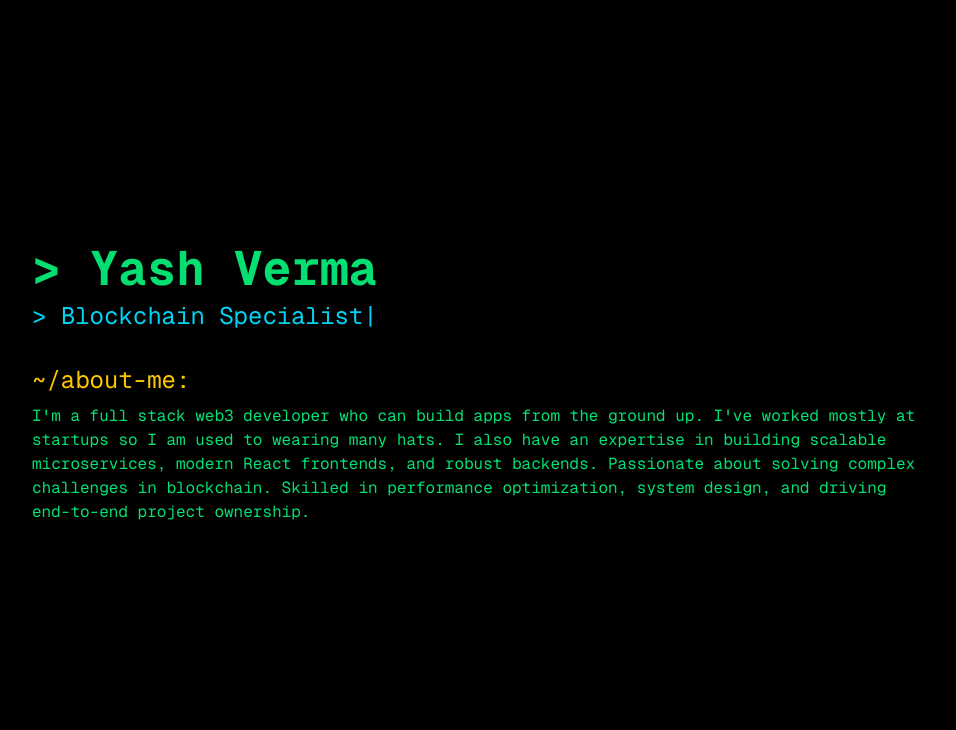
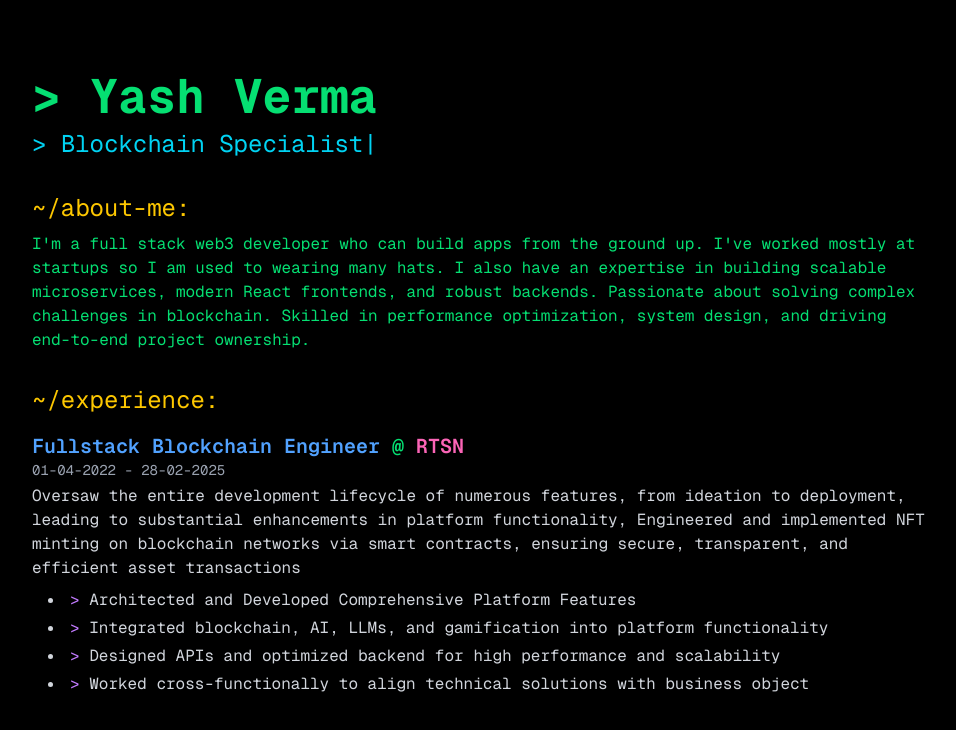
Before and after one commit to Yash-verma18/nextjs-cli-portfolio, a Next.js app: page / in a window 1280 px wide. Shown: the top 730 px of the page, without its empty margins (160-1116 px from the left). Built offline with nearby package versions, Linux system fonts and the light colour scheme.

Commit message:
1. Create the ExperienceSection Component 2. Integrate ExperienceSection into src/app/page.tsx

```diff
--- a/src/app/page.tsx
+++ b/src/app/page.tsx
@@ -1,5 +1,6 @@
 import { data } from '../portfolioData'; // This path should still be correct
-import TypingAnimation from '../components/TypingAnimation';
+import TypingAnimation from '@/components/TypingAnimation';
+import ExperienceSection from '@/components/ExperienceSection';
 export default function HomePage() {
   return (
     <main className="flex min-h-screen flex-col items-center justify-center p-8 bg-black text-green-400 font-mono">
@@ -21,6 +22,8 @@ export default function HomePage() {
           <p>{data.summary}</p>
         </section>
 
+        <ExperienceSection experience={data.experience} />
+
         {/* We will add more sections (experience, skills, contact) here */}
       </div>
     </main>
--- /dev/null
+++ b/src/components/ExperienceSection.tsx
@@ -0,0 +1,52 @@
+import { ExperienceItem } from '../portfolioData'; // Assuming ExperienceItem is exported from portfolioData
+
+interface ExperienceSectionProps {
+  experience: ExperienceItem[];
+}
+
+const ExperienceSection: React.FC<ExperienceSectionProps> = ({ experience }) => {
+  if (!experience || experience.length === 0) {
+    return null;
+  }
+
+  return (
+    <section id="experience" className="mb-8">
+      <h2 className="text-2xl mb-4 text-yellow-400">~/experience:</h2>
+      {experience.map((job, index) => (
+        <div key={index} className="mb-6">
+          <h3 className="text-xl font-semibold text-blue-400">
+            {job.key} {/* Position */}
+            <span className="text-green-400"> @ </span>
+            {job.url ? (
+              <a
+                href={job.url}
+                target="_blank"
+                rel="noopener noreferrer"
+                className="text-pink-400 hover:underline"
+              >
+                {job.value} {/* Company Name */}
+              </a>
+            ) : (
+              <span className="text-pink-400">{job.value}</span>
+            )}
+          </h3>
+          <p className="text-sm text-gray-400 mb-1">
+            {job.startDate} - {job.endDate || 'Present'}
+          </p>
+          {job.summary && <p className="text-gray-300 mb-2">{job.summary}</p>}
+          {job.highlights && job.highlights.length > 0 && (
+            <ul className="list-disc list-inside pl-4 text-gray-300">
+              {job.highlights.map((highlight, i) => (
+                <li key={i} className="mb-1">
+                  <span className="text-purple-400">{'> '}</span>{highlight}
+                </li>
+              ))}
+            </ul>
+          )}
+        </div>
+      ))}
+    </section>
+  );
+};
+
+export default ExperienceSection;
```
